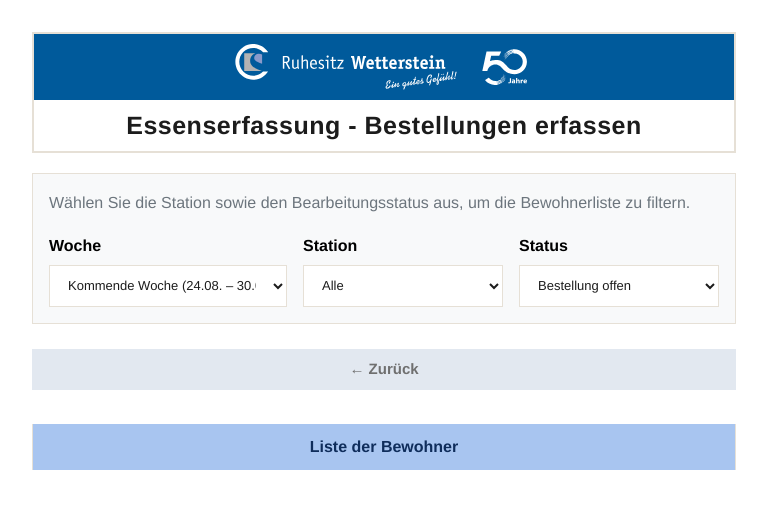
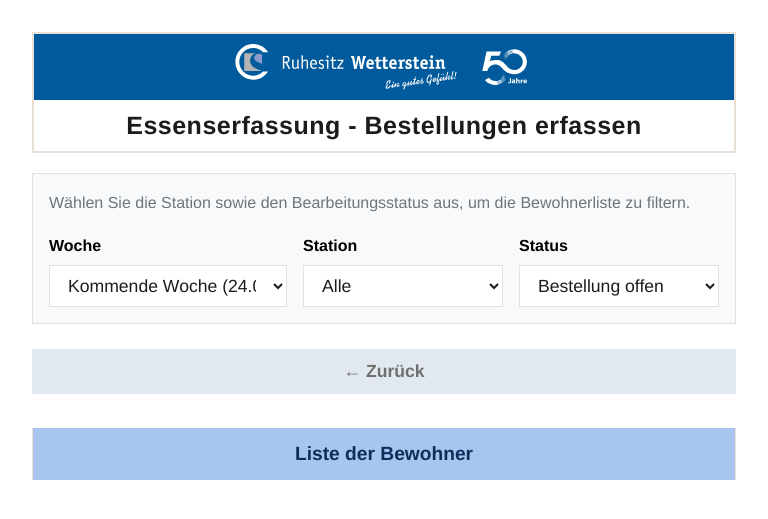
Before and after one commit to havefunidont/RW-Essensbestellung, a Flask app: page /entry in a window 768 px wide. Shown: the top 519 px of the page. Run offline with Flask 3, Linux system fonts and the light colour scheme; data comes from the database, SQL or seed files in the repository; both versions use the stored data as it was before the commit; data that the repository does not hold is empty; parts of the project's set-up code (start-up, migrations or seed data) failed here and were passed over.

Commit message:
After UI enhancement

```diff
--- a/static/style.css
+++ b/static/style.css
@@ -302,7 +302,6 @@ form {
 }
 
 .filter-form button {
-    flex:0.5;
     align-self: flex-end;
     height: 40px;
 }
@@ -412,7 +411,7 @@ tr:last-child td {
    RESPONSIVE DESIGN (Mobiloptimierung für Smartphones & Tablets)
    ========================================================================== */
 
-@media (min-width: 768px) {
+@media (min-width: 768px) and (max-width: 1024px) {
     /* Schaltet das Dashboard in ein vertikales Grid um */
     .home-actions {
         display: grid;
@@ -425,6 +424,11 @@ tr:last-child td {
 
     a, button {
         max-width: 100vw;
+        font-size: 1.1rem;
+    }
+
+    .list-title {
+        font-size: 1.2rem;
     }
 
     /* Passt die Info-Struktur der Bewohnerzeilen an */
@@ -448,4 +452,23 @@ tr:last-child td {
         background-color: var(--surface-white);
         padding: 0;
     }
+
+    th, td {
+        font-size: 1.1rem;
+    }
+
+    form input[type="date"],
+    form input[type="text"],
+    form select,
+    form textarea {
+        font-size: 1.1rem;
+    }
+
+    .resident-information * {
+        font-size: 1.1rem;
+    }
+
+    .resident-name {
+        font-size: 1.2rem;
+    }
 }
```
Also changed, not shown: datenbank.db (deleted).
